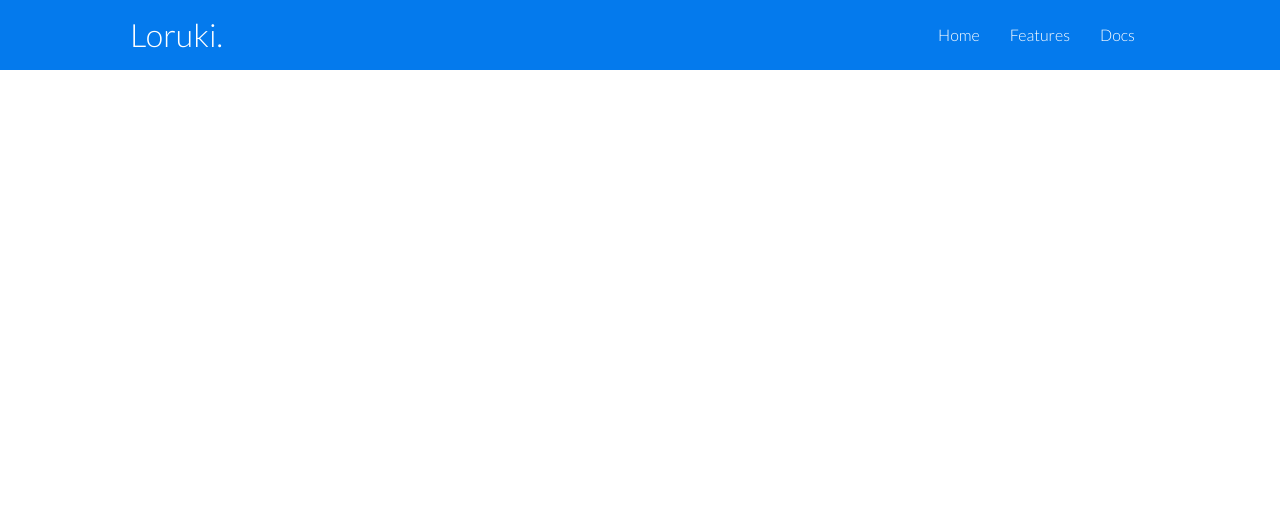
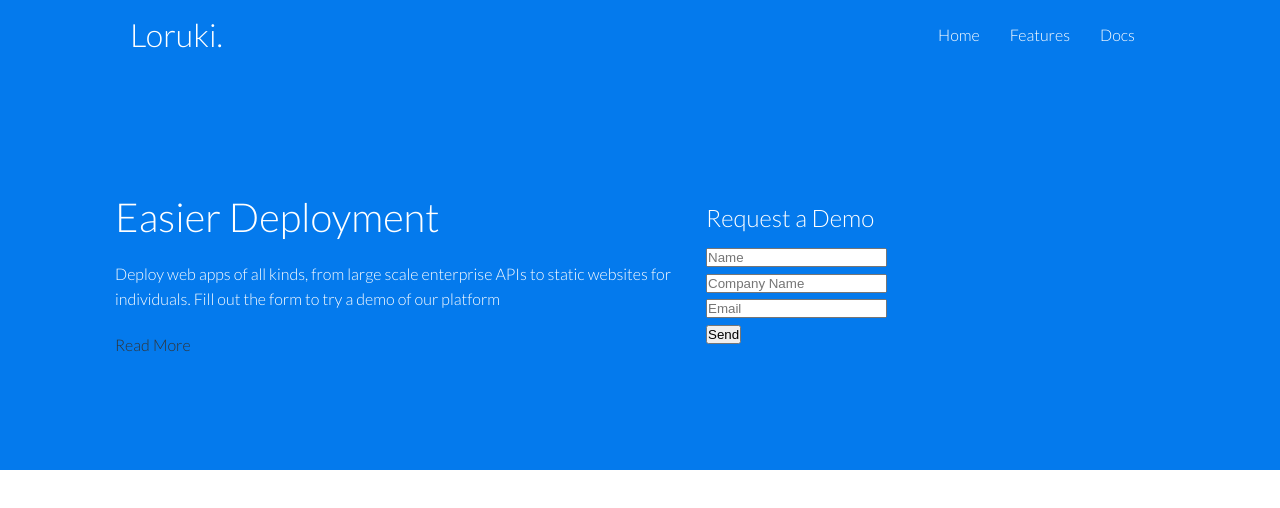
Before and after one commit to Vancong01/LORUKI-WEBSITE, a plain HTML site: page LORUKI-WEBSITE/index.html in a window 1280 px wide. Drawn offline with Linux system fonts and the light colour scheme.

Commit message:
build showcase

```diff
--- a/LORUKI-WEBSITE/css/style.css
+++ b/LORUKI-WEBSITE/css/style.css
@@ -1,4 +1,8 @@
 @import url('https://fonts.googleapis.com/css2?family=Lato:wght@300&display=swap');
+
+:root {
+    --primary-color: #047aed;
+}
 
 * {
     box-sizing: border-box;
@@ -36,11 +40,12 @@ img {
 }
 
 .navbar {
-    background-color: #047aed;
+    background-color: var(--primary-color);
     color: #fff;
     height: 70px;
 }
 
+/* Narbar*/
 .navbar ul{
     display: flex;
 }
@@ -59,6 +64,28 @@ img {
     justify-content: space-between;
 }
 
+/* Show case */
+.showcase {
+    height: 400px;
+    background-color: var(--primary-color);
+    color: #fff;
+    position: relative;
+}
+
+.showcase h1 {
+    font-size: 40px;
+}
+
+.showcase p {
+    margin: 20px 0;
+}
+
+.showcase .grid {
+    grid-template-columns: 55% 45%;
+    gap: 30px;
+}
+
+/* Utilities */
 .container {
     max-width: 1100px;
     margin: 0 auto;
@@ -72,3 +99,12 @@ img {
     align-items: center;
     height: 100%;
 }
+
+.grid{
+    display: grid;
+    grid-template-columns: repeat(2, 1fr);
+    gap: 20px;
+    justify-content: center;
+    align-items: center;
+    height: 100%;
+}
--- a/LORUKI-WEBSITE/index.html
+++ b/LORUKI-WEBSITE/index.html
@@ -22,5 +22,33 @@
             </nav>
         </div>
     </div>
+    <!-- Showcase -->
+    <section class="showcase">
+        <div class="container grid">
+            <div class="showcase-text">
+                <h1>Easier Deployment</h1>
+                <p>Deploy web apps of all kinds, from
+                    large scale enterprise APIs to static
+                    websites for individuals. Fill out the
+                    form to try a demo of our platform</p>
+                <a href="features.html" class="btn btn-outline">Read More</a>
+            </div>
+            <div class="showcase-form card">
+                <h2>Request a Demo</h2>
+                <form>
+                    <div class="form-control">
+                        <input type="text" name="name" placeholder="Name" required>
+                    </div>
+                    <div class="form-control">
+                        <input type="text" name="company" placeholder="Company Name" required>
+                    </div>
+                    <div class="form-control">
+                        <input type="email" name="email" placeholder="Email">
+                    </div>
+                    <input type="submit" value="Send" class="btn btn-primary">
+                </form>
+            </div>
+        </div>
+    </section>
 </body>
 </html>
```
